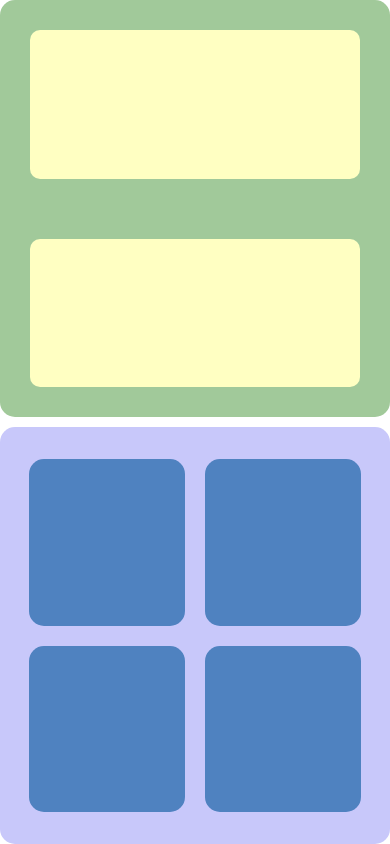
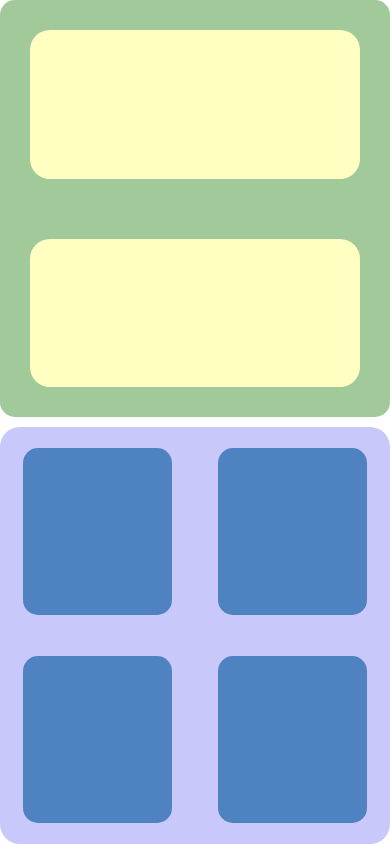
Before and after one commit to KTheAsianimeBoi/RNative, a React Native app in the folder AndroidStudioProjects/Khoa/RNative04/: screen / in a window 390 px wide. Built offline with nearby package versions, Linux system fonts and the light colour scheme.

Commit message:
BaiTapBon

```diff
--- a/AndroidStudioProjects/Khoa/RNative04/App.js
+++ b/AndroidStudioProjects/Khoa/RNative04/App.js
@@ -12,9 +12,6 @@ import BaiTapBon from './src/Components/BaiTapBon'
   const App = () => {
     return (
         <Fragment>
-        {/* <StateFull />
-        <StateLess /> */}
-        {/* <DemoImage /> */}
           <BaiTapBon />
         </Fragment>
 
--- a/AndroidStudioProjects/Khoa/RNative04/src/Components/BaiTapBon.js
+++ b/AndroidStudioProjects/Khoa/RNative04/src/Components/BaiTapBon.js
@@ -36,33 +36,34 @@ export default class BaiTapBon extends Component {
 const styles = StyleSheet.create({
     container: {
         flex : 1,
-        justifyContent: 'space-between',
+        justifyContent: 'center',
     },
     green: {
         backgroundColor: '#A1c99A',
         flex : 1,
         borderRadius:15,
         marginBottom:10,
+        justifyContent:'space-around',
     },
     purple: {
         backgroundColor: '#c8c8fA',
         flex : 1,
-        borderRadius:15,
+        borderRadius:20,
         flexDirection: 'row',
         flexWrap: 'wrap',
-        alignContent: 'center',
-        justifyContent: 'center',
+        alignContent: 'space-around',
+        justifyContent: 'space-around',
     },
     yellow:{
         flex : 1,
         backgroundColor: '#ffffc2',
-        borderRadius:10,
-        margin :30,
+        borderRadius:20,
+        margin: 30,
     },
     blue:{
         backgroundColor: '#4f82c0',
         borderRadius:15,
-        width: '40%',
+        width: '38%',
         height: '40%',
         margin :10,
     },
```
